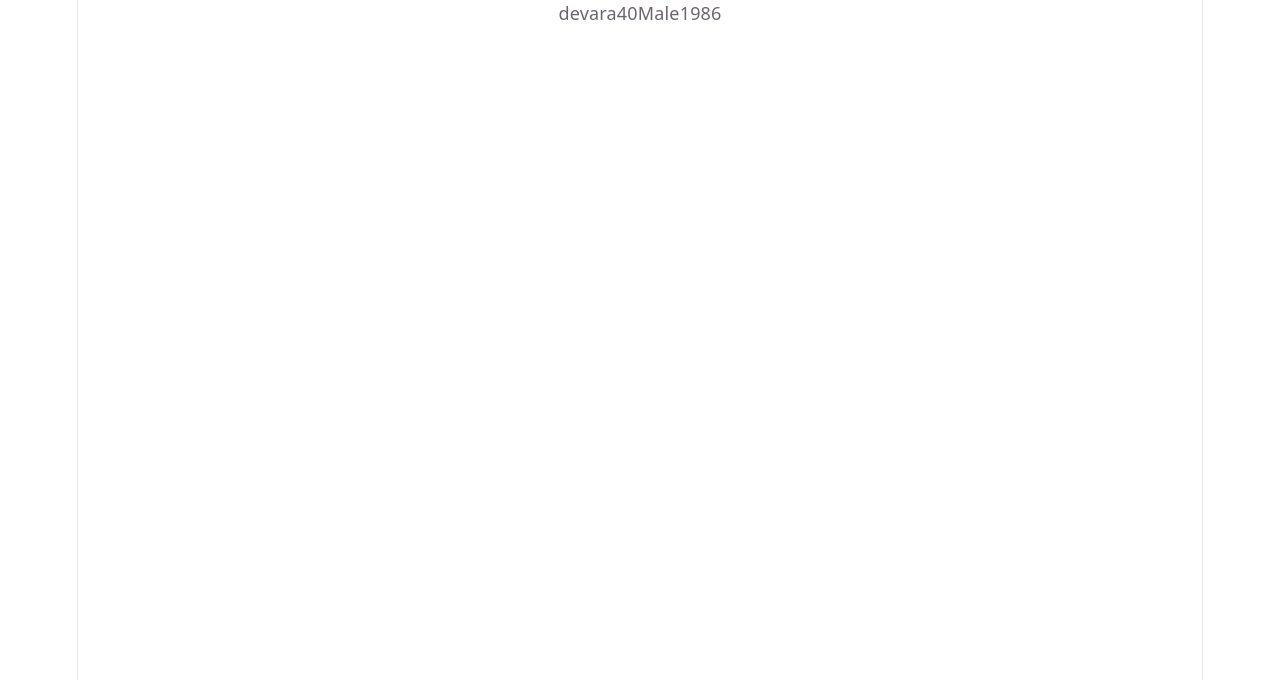
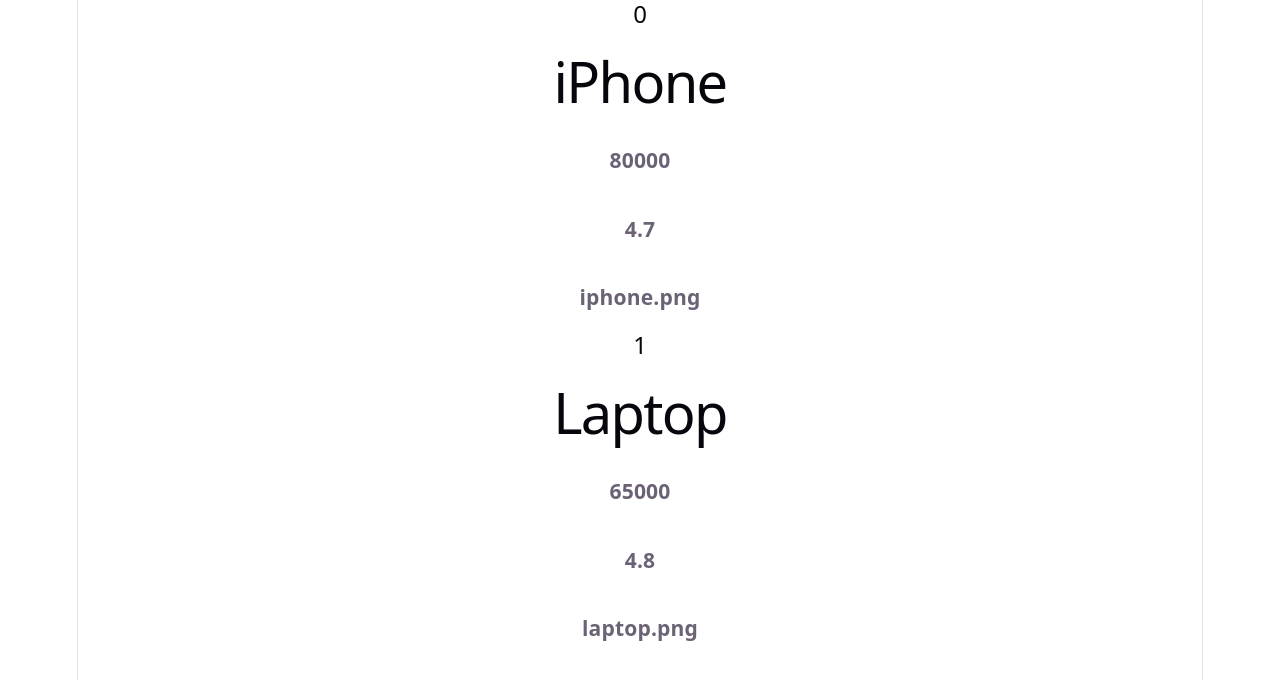
Before and after one commit to suhaas3/react-code-practice, a React (Vite) app: page / in a window 1280 px wide. Shown: the top 680 px of the page. Built offline with nearby package versions, Linux system fonts and the light colour scheme.

Commit message:
props practice in react

```diff
--- a/src/App.jsx
+++ b/src/App.jsx
@@ -1,4 +1,5 @@
 
+import ProductCard from './Components/AmazonExample/ProductCard'
 import MovieData from './Components/MovieData'
 
 function App() {
@@ -6,7 +7,8 @@
 
   return (
     <>
-      <MovieData/>
+      {/* <MovieData/> */}
+      <ProductCard/>
     </>
   )
 }
--- /dev/null
+++ b/src/Components/AmazonExample/ProductCard.jsx
@@ -0,0 +1,46 @@
+import React from 'react'
+import ProductCardData from './ProductCardData';
+
+export default function ProductCard() {
+
+  const productData = [
+
+    {
+
+      id: 1,
+
+      title: "iPhone",
+
+      price: 80000,
+
+      rating: 4.7,
+
+      image: "iphone.png"
+
+    },
+
+    {
+
+      id: 2,
+
+      title: "Laptop",
+
+      price: 65000,
+
+      rating: 4.8,
+
+      image: "laptop.png"
+
+    }
+
+  ];
+
+
+  return (
+    <>
+
+    <ProductCardData productData={productData}/>
+
+    </>
+  )
+}
--- /dev/null
+++ b/src/Components/AmazonExample/ProductCardData.jsx
@@ -0,0 +1,27 @@
+import React from 'react'
+
+export default function ProductCardData(props) {
+
+  console.log(props,"propssssssssssssss")
+  return (
+    <>
+
+    {props.productData.map((prodata,index) => {
+
+      const {title, price, rating, image} = prodata;
+      return (
+        <>
+        <h2 key={index}>{index}</h2>
+        <h1>{title}</h1>
+
+        <h3>{price}</h3>
+        <h3>{rating}</h3>
+        <h3>{image}</h3>
+        </>
+      )
+    }
+  )}
+
+    </>
+  )
+}
```
